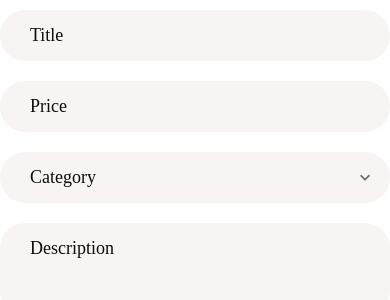
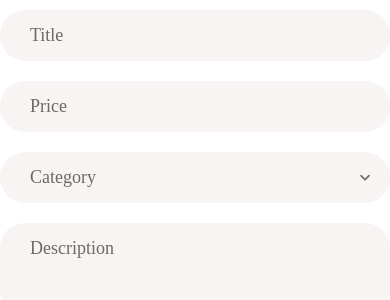
Before and after one commit to in-roma/react-native-app-donewithit, a React Native app: screen / in a window 390 px wide. Shown: the top 300 px of the page. Built offline with nearby package versions, Linux system fonts and the light colour scheme.

Commit message:
quick fix color

```diff
--- a/app/components/AppPicker.js
+++ b/app/components/AppPicker.js
@@ -28,9 +28,15 @@
 							style={styles.icon}
 						/>
 					)}
-					<AppText style={styles.text}>
-						{selectedItem ? selectedItem.label : placeholder}
-					</AppText>
+					{selectedItem ? (
+						<AppText style={styles.text}>
+							{selectedItem.label}
+						</AppText>
+					) : (
+						<AppText style={styles.placeholder}>
+							{placeholder}
+						</AppText>
+					)}
 					<MaterialCommunityIcons
 						name="chevron-down"
 						size={20}
@@ -78,6 +84,10 @@
 	text: {
 		flex: 1,
 	},
+	placeholder: {
+		color: defaultStyles.colors.medium,
+		flex: 1,
+	},
 });
 
 export default AppPicker;
--- a/app/components/AppTextInput.js
+++ b/app/components/AppTextInput.js
@@ -14,7 +14,11 @@
 					style={styles.icon}
 				/>
 			)}
-			<TextInput style={defaultStyles.text} {...otherProps} />
+			<TextInput
+				placeholderTextColor={defaultStyles.colors.medium}
+				style={defaultStyles.text}
+				{...otherProps}
+			/>
 		</View>
 	);
 }
```
